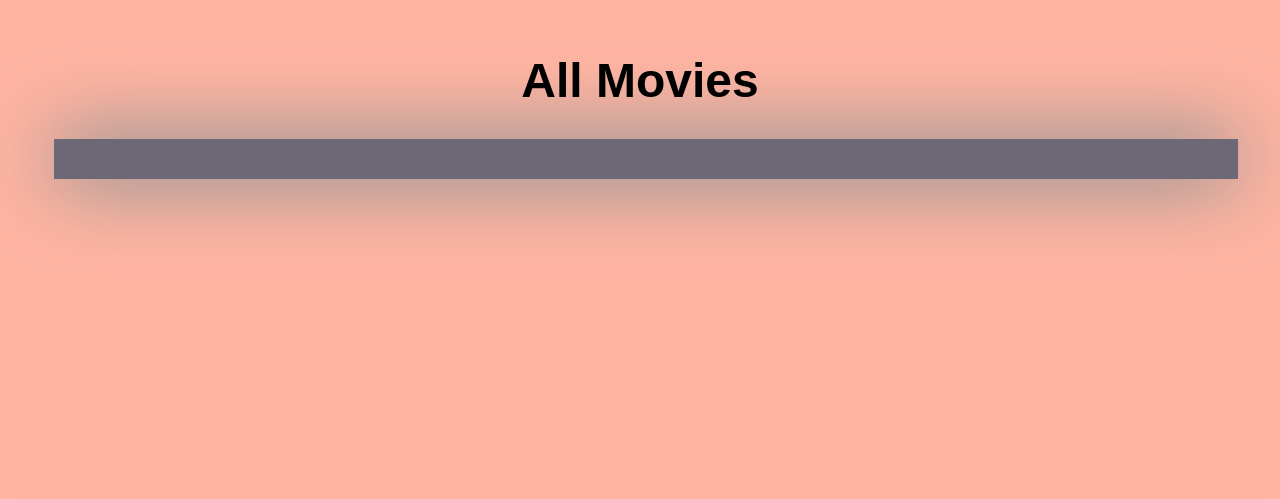
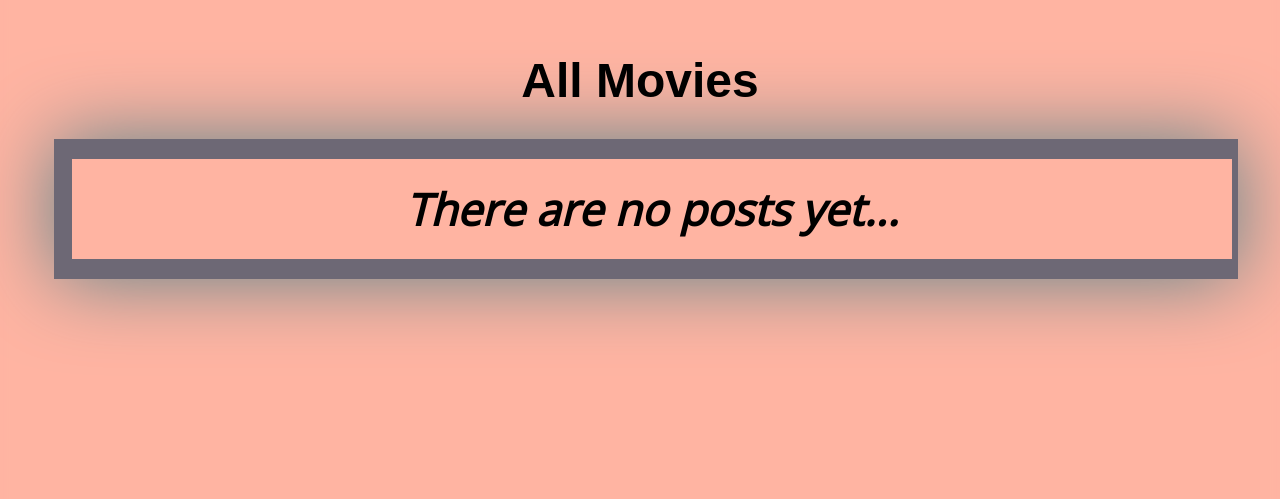
Before and after one commit to AssiaIlieva/Movie-magic, a Node server app: template src/views/home.hbs in a window 1280 px wide. Shown: the part 70-569 px from the top of the page. Run offline with Node 20, Linux system fonts and the light colour scheme; the template is opened without the code that fills it: most values are stand-ins (such as "Sample title", 1, 10 or a date in 2020); some libraries are stand-ins or nearby versions.

Commit message:
Refactoring the Home view

```diff
--- a/src/views/home.hbs
+++ b/src/views/home.hbs
@@ -3,9 +3,18 @@
 <section id="catalog">
     <h1>All Movies</h1>
     <div class="band">
+        <!-- If there are posts for creature in the database display each of them -->
+
+        {{#if movies}}
+
         {{> catalog}}
 
-        <!-- If there are posts for creature in the database display each of them -->
+        {{else}}
 
+        <div class="no-posts">
+         <p class="no-offer">There are no posts yet...</p>
+        </div>
+
+       {{/if}}
     </div>
 </section>
```
